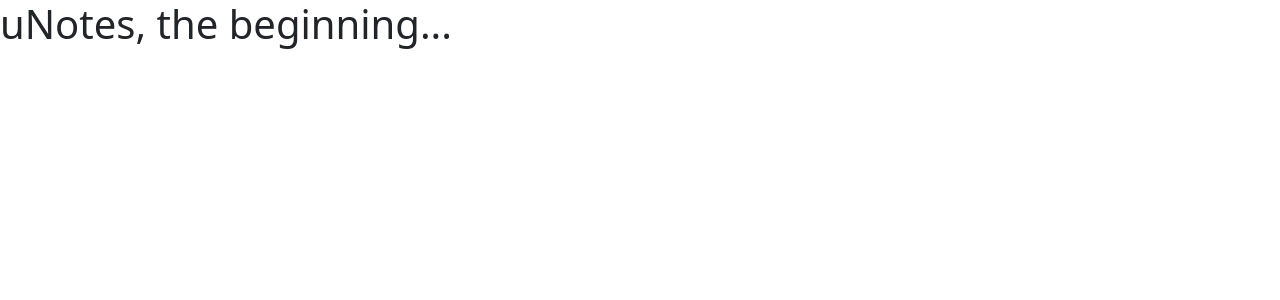
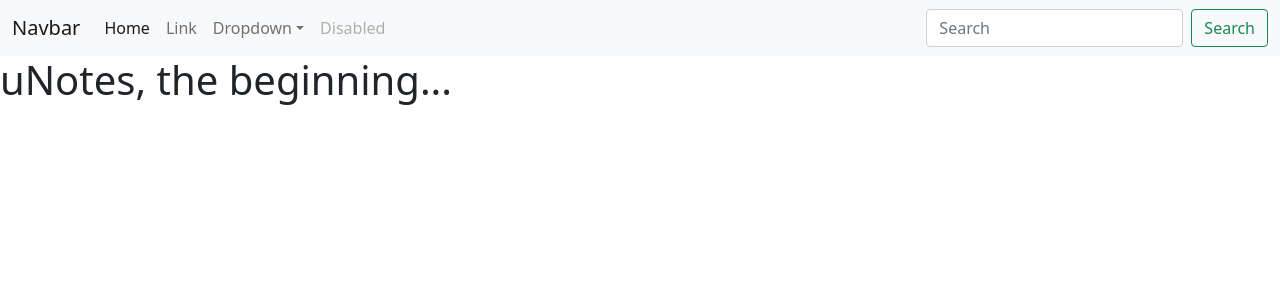
Before and after one commit to YO-SC/unotes-react, a React (Create React App) app: page / in a window 1280 px wide. Shown: the top 300 px of the page. Built offline with nearby package versions, Linux system fonts and the light colour scheme.

Commit message:
add Navbar component

```diff
--- a/src/App.js
+++ b/src/App.js
@@ -1,6 +1,9 @@
+import Navbar from "./components/Navbar";
+
 function App() {
   return (
     <div className="App">
+      <Navbar />
       <h1>uNotes, the beginning...</h1>
     </div>
   );
--- /dev/null
+++ b/src/components/Navbar.jsx
@@ -0,0 +1,84 @@
+import React from "react";
+
+export default function Navbar() {
+  return (
+    <nav className="navbar navbar-expand-lg navbar-light bg-light">
+      <div className="container-fluid">
+        <a className="navbar-brand" href="#">
+          Navbar
+        </a>
+        <button
+          className="navbar-toggler"
+          type="button"
+          data-bs-toggle="collapse"
+          data-bs-target="#navbarSupportedContent"
+          aria-controls="navbarSupportedContent"
+          aria-expanded="false"
+          aria-label="Toggle navigation"
+        >
+          <span className="navbar-toggler-icon"></span>
+        </button>
+        <div className="collapse navbar-collapse" id="navbarSupportedContent">
+          <ul className="navbar-nav me-auto mb-2 mb-lg-0">
+            <li className="nav-item">
+              <a className="nav-link active" aria-current="page" href="#">
+                Home
+              </a>
+            </li>
+            <li className="nav-item">
+              <a className="nav-link" href="#">
+                Link
+              </a>
+            </li>
+            <li className="nav-item dropdown">
+              <a
+                className="nav-link dropdown-toggle"
+                href="#"
+                id="navbarDropdown"
+                role="button"
+                data-bs-toggle="dropdown"
+                aria-expanded="false"
+              >
+                Dropdown
+              </a>
+              <ul className="dropdown-menu" aria-labelledby="navbarDropdown">
+                <li>
+                  <a className="dropdown-item" href="#">
+                    Action
+                  </a>
+                </li>
+                <li>
+                  <a className="dropdown-item" href="#">
+                    Another action
+                  </a>
+                </li>
+                <li>
+                  <hr className="dropdown-divider" />
+                </li>
+                <li>
+                  <a className="dropdown-item" href="#">
+                    Something else here
+                  </a>
+                </li>
+              </ul>
+            </li>
+            <li className="nav-item">
+              <a className="nav-link disabled">Disabled</a>
+            </li>
+          </ul>
+          <form className="d-flex">
+            <input
+              className="form-control me-2"
+              type="search"
+              placeholder="Search"
+              aria-label="Search"
+            />
+            <button className="btn btn-outline-success" type="submit">
+              Search
+            </button>
+          </form>
+        </div>
+      </div>
+    </nav>
+  );
+}
```
